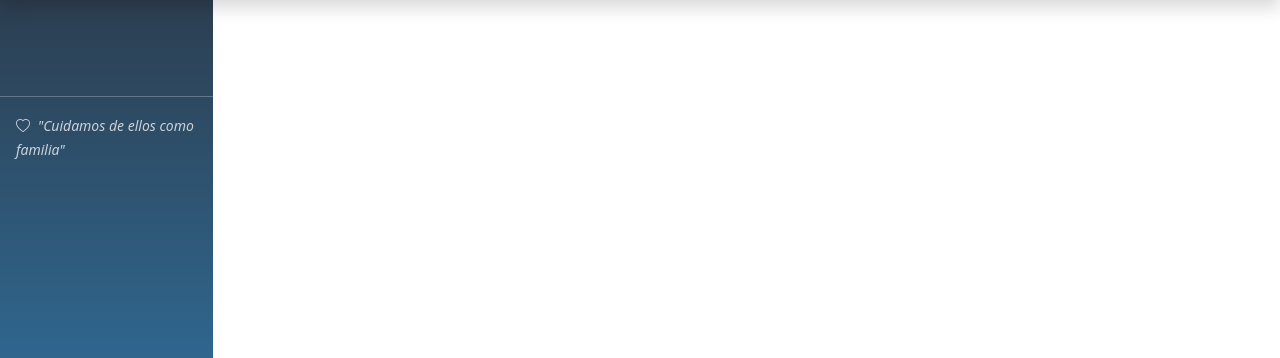
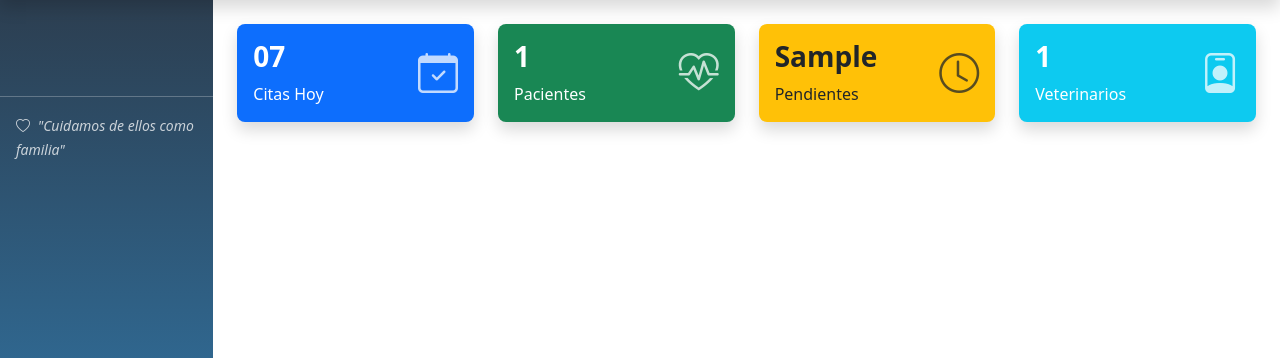
Before and after one commit to xNekros1/ClinicaVet1, a Django app: template templates/core/panel.html in a window 1280 px wide. Shown: the part 62-420 px from the top of the page. Run offline with Django 3.2, Linux system fonts and the light colour scheme; the template is opened without the code that fills it: most values are stand-ins (such as "Sample title", 1, 10 or a date in 2020).

Commit message:
feat: Nuevo dashboard con estadísticas para administradores
- Panel principal con tarjetas de métricas
- Estadísticas en tiempo real de pacientes, veterinarios y citas
- Diseño moderno con Bootstrap 5
- Solo visible para usuarios ADMIN
- Mantiene funcionalidad existente para otros roles

```diff
--- a/templates/core/panel.html
+++ b/templates/core/panel.html
@@ -106,6 +106,78 @@
 
     <!-- Contenido principal -->
     <main class="col-lg-10 col-md-9 ms-sm-auto p-4">
+      <!-- Tarjetas de estadísticas -->
+      <div class="row mb-4">
+        <div class="col-xl-3 col-md-6 mb-4">
+          <div class="card bg-primary text-white border-0 shadow h-100 rounded-3">
+            <div class="card-body">
+              <div class="d-flex align-items-center">
+                <div class="flex-grow-1">
+                  <h3 class="card-title fw-bold">
+                    {% now "d" %}
+                  </h3>
+                  <p class="card-text mb-0">Citas Hoy</p>
+                </div>
+                <div class="flex-shrink-0">
+                  <i class="bi bi-calendar-check fs-1 opacity-75"></i>
+                </div>
+              </div>
+            </div>
+          </div>
+        </div>
+        <div class="col-xl-3 col-md-6 mb-4">
+          <div class="card bg-success text-white border-0 shadow h-100 rounded-3">
+            <div class="card-body">
+              <div class="d-flex align-items-center">
+                <div class="flex-grow-1">
+                  <h3 class="card-title fw-bold">
+                    {{ total_pacientes }}
+                  </h3>
+                  <p class="card-text mb-0">Pacientes</p>
+                </div>
+                <div class="flex-shrink-0">
+                  <i class="bi bi-heart-pulse fs-1 opacity-75"></i>
+                </div>
+              </div>
+            </div>
+          </div>
+        </div>
+        <div class="col-xl-3 col-md-6 mb-4">
+          <div class="card bg-warning text-dark border-0 shadow h-100 rounded-3">
+            <div class="card-body">
+              <div class="d-flex align-items-center">
+                <div class="flex-grow-1">
+                  <h3 class="card-title fw-bold">
+                    {{ citas_pendientes }}
+                  </h3>
+                  <p class="card-text mb-0">Pendientes</p>
+                </div>
+                <div class="flex-shrink-0">
+                  <i class="bi bi-clock fs-1 opacity-75"></i>
+                </div>
+              </div>
+            </div>
+          </div>
+        </div>
+        <div class="col-xl-3 col-md-6 mb-4">
+          <div class="card bg-info text-white border-0 shadow h-100 rounded-3">
+            <div class="card-body">
+              <div class="d-flex align-items-center">
+                <div class="flex-grow-1">
+                  <h3 class="card-title fw-bold">
+                    {{ total_veterinarios }}
+                  </h3>
+                  <p class="card-text mb-0">Veterinarios</p>
+                </div>
+                <div class="flex-shrink-0">
+                  <i class="bi bi-person-badge fs-1 opacity-75"></i>
+                </div>
+              </div>
+            </div>
+          </div>
+        </div>
+      </div>
+
       {% block content %}
       <!-- Aquí va el contenido específico de cada página -->
       {% endblock %}
```
Also changed, not shown: core/views.py (+22 -1 lines).
